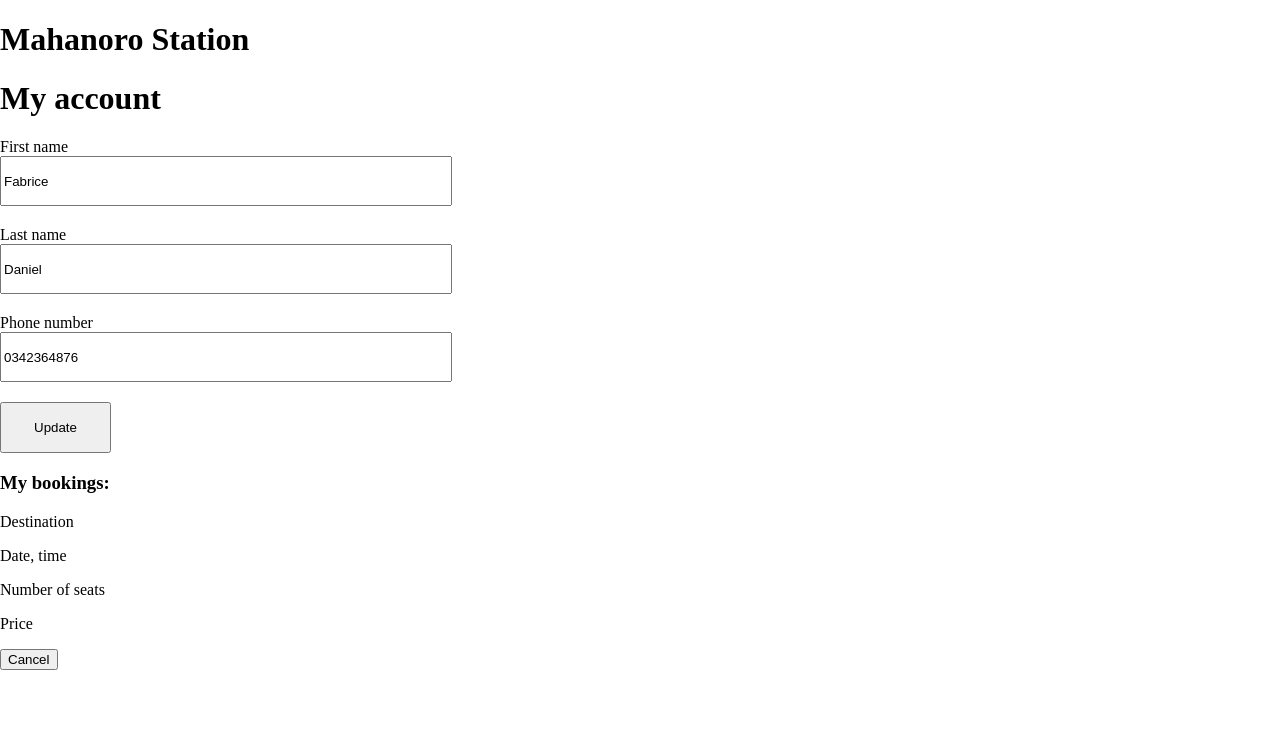
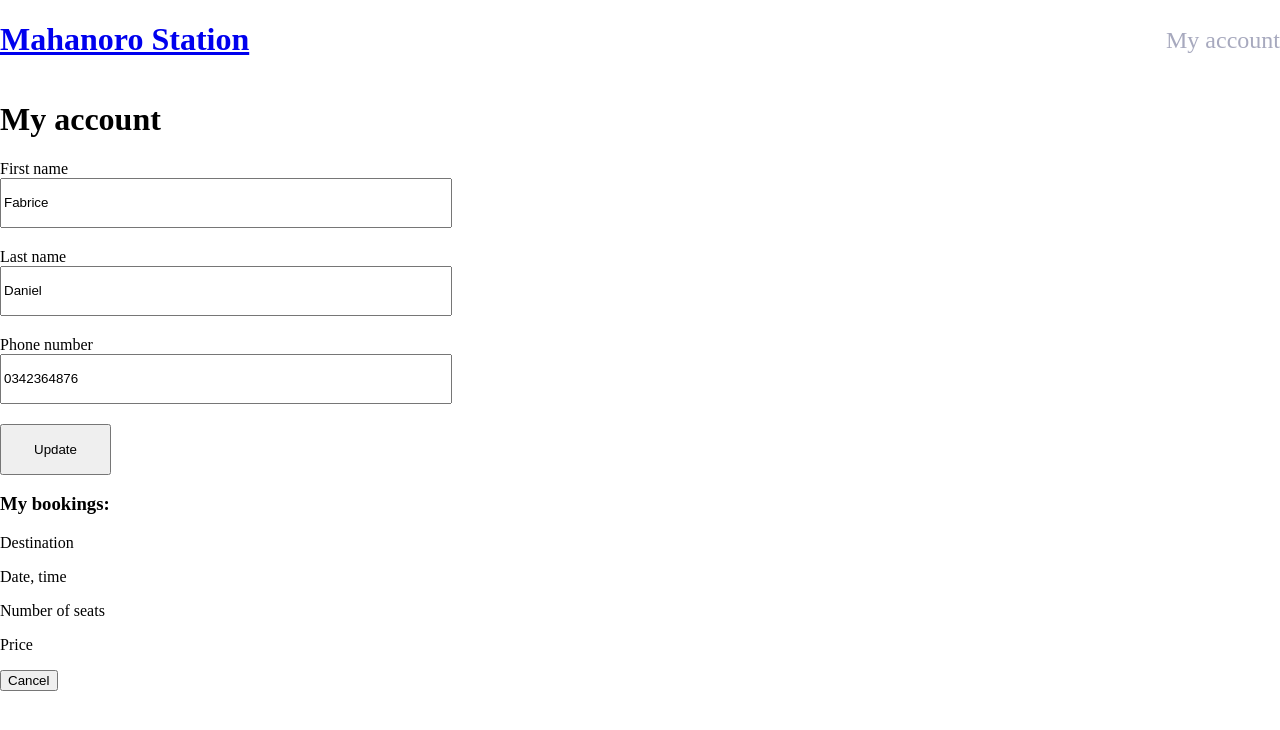
Before and after one commit to voromahery/mahanoro-station, a React app: page /account in a window 1280 px wide. Shown: the top 730 px of the page. Built offline with nearby package versions, Linux system fonts and the light colour scheme; no server answers.

Commit message:
Fixed seat

```diff
--- a/src/App.js
+++ b/src/App.js
@@ -1,6 +1,6 @@
 import React from "react";
 import { Switch, Route } from "react-router-dom";
-import Header from "./containers/HeaderContainer";
+import Headers from "./containers/HeaderContainer";
 import PlaceOptionContainer from "./pages/PlaceOption";
 import NextTrip from "./pages/NextTrip";
 import SeatBooking from "./pages/SeatBooking";
@@ -9,7 +9,7 @@ import AccountContainer from "./pages/Account";
 function App() {
   return (
     <>
-      <Header />
+      <Headers />
       <Switch>
         <Route exact path="/">
           <PlaceOptionContainer />
--- /dev/null
+++ b/src/components/booking/index.js
@@ -0,0 +1,14 @@
+import React from "react";
+import { Container, List, ListItem } from "./styles/booking";
+
+export default function Booking({ children, ...restProps }) {
+  return <Container {...restProps}>{children}</Container>;
+}
+
+Booking.List = function BookingList({ children, ...restProps }) {
+  return <List {...restProps}>{children}</List>;
+};
+
+Booking.ListItem = function BookingListItem({ children, ...restProps }) {
+  return <ListItem {...restProps}>{children}</ListItem>;
+};
--- /dev/null
+++ b/src/components/booking/styles/booking.js
@@ -0,0 +1,11 @@
+import styled from "styled-components";
+
+export const Container = styled.div``;
+
+export const List = styled.ul`
+  display: grid;
+  grid-template-columns: repeat(4, 1fr);
+  max-width: max-content;
+`;
+
+export const ListItem = styled.li``;
--- /dev/null
+++ b/src/components/header/index.js
@@ -0,0 +1,14 @@
+import React from "react";
+import { Container, Heading, Account } from "./styles/header";
+
+export default function Header({ children, ...restProps }) {
+  return <Container {...restProps}>{children}</Container>;
+}
+
+Header.Heading = function HeaderHeading({ children, ...restProps }) {
+  return <Heading {...restProps}>{children}</Heading>;
+};
+
+Header.Account = function HeaderAccount({ children, ...restProps }) {
+  return <Account {...restProps}>{children}</Account>;
+};
--- /dev/null
+++ b/src/components/header/styles/header.js
@@ -0,0 +1,14 @@
+import styled from "styled-components";
+
+export const Container = styled.header`
+  display: flex;
+  flex-direction: row;
+  justify-content: space-between;
+  align-items: center;
+`;
+export const Heading = styled.h1``;
+export const Account = styled.p`
+  font-size: 24px;
+  line-height: 28px;
+  color: #a7a9be;
+`;
--- a/src/components/index.js
+++ b/src/components/index.js
@@ -1,3 +1,5 @@
+export { default as Header } from "./header";
+export { default as Booking } from "./booking";
 export { default as PlaceOption } from "./placeOption";
 export { default as Modal } from "./modal";
 export { default as Account } from "./account";
--- a/src/containers/Header.js
+++ b/src/containers/Header.js
@@ -1,10 +1,21 @@
 import React, { useEffect } from "react";
+import { Link } from "react-router-dom";
+import { Header } from "../components";
 
-export default function Header({ getData, data }) {
+export default function Headers({ getData, data }) {
   useEffect(() => {
     getData();
   }, []);
 
   console.log(data);
-  return <h1>Mahanoro Station</h1>;
+  return (
+    <Header>
+      <Link to="/">
+        <Header.Heading>Mahanoro Station</Header.Heading>
+      </Link>
+      <Link to="/account">
+        <Header.Account>My account</Header.Account>
+      </Link>
+    </Header>
+  );
 }
--- a/src/containers/HeaderContainer.js
+++ b/src/containers/HeaderContainer.js
@@ -1,6 +1,6 @@
 import { connect } from 'react-redux';
 import { getData } from '../actions/data';
-import Header from './Header';
+import Headers from './Header';
 
 function mapStateToProps(state) {
     console.log(state);
@@ -13,4 +13,4 @@ const mapDispatchToProps = {
 	getData,
 };
 
-export default connect(mapStateToProps, mapDispatchToProps)(Header);
+export default connect(mapStateToProps, mapDispatchToProps)(Headers);
--- a/src/globalStyles.js
+++ b/src/globalStyles.js
@@ -10,6 +10,18 @@ ul {
     margin: 0
 }
 
+a {
+    text-decoration: none;
+}
+
+a:hover {
+    text-decoration: underline;
+}
+
+.booked {
+    opacity: 0;
+}
+
 button {
     cursor: pointer;
 }
--- a/src/pages/Account.js
+++ b/src/pages/Account.js
@@ -6,7 +6,9 @@ export default function AccountContainer() {
   const firstName = useSelector((state) => state.user.firstName);
   const lastName = useSelector((state) => state.user.lastName);
   const phone = useSelector((state) => state.user.phone);
-  console.log(firstName);
+  function updateUser(e) {
+    e.preventDefault();
+  }
   return (
     <Account>
       <Account.Heading>
@@ -41,7 +43,7 @@ export default function AccountContainer() {
             />
           </Account.Label>
         </Account.Wrapper>
-        <Account.Update>Update</Account.Update>
+        <Account.Update onSubmit={updateUser}>Update</Account.Update>
       </Account.Form>
       <Account>
         <Account.Title>My bookings:</Account.Title>
--- a/src/pages/SeatBooking.js
+++ b/src/pages/SeatBooking.js
@@ -2,6 +2,7 @@ import React from "react";
 import { useParams } from "react-router-dom";
 import { format } from "date-fns";
 import { useSelector, useDispatch } from "react-redux";
+import { Booking } from "../components";
 import { displayModal } from "../actions/modal";
 import ModalContainer from "../containers/Modal";
 
@@ -10,29 +11,8 @@ export default function SeatBooking() {
   const { bookingId } = useParams();
   const booking = allData.find((data) => data.id === Number(bookingId));
   const filterSeat = booking.seats.filter((seat) => seat.isAvailable === true);
-  const seats = [
-    "🪑",
-    "🪑",
-    "🪑",
-    "🪑",
-    "🪑",
-    "🪑",
-    "🪑",
-    "🪑",
-    "🪑",
-    "🪑",
-    "🪑",
-    "🪑",
-    "🪑",
-    "🪑",
-    "🪑",
-    "🪑",
-    "🪑",
-    "🪑",
-    "🪑",
-    "🪑",
-  ];
-  seats.length = filterSeat.length;
+  const seats = ["🪑"];
+  // seats.length = filterSeat.length;
 
   // Get the date
   const fullDate = new Date(booking.departureTime);
@@ -44,7 +24,7 @@ export default function SeatBooking() {
   console.log(openModal);
   const dispatch = useDispatch();
   return (
-    <>
+    <Booking>
       {openModal && <ModalContainer />}
       <h1>
         Book a seat to:<span>{booking.destination}</span>
@@ -52,11 +32,16 @@ export default function SeatBooking() {
       <div>
         <div>
           <h3>Pick a seat</h3>
-          <ul>
-            {seats.map((seat, index) => (
-              <li key={index}>{seat}</li>
+          <Booking.List>
+            {booking.seats.map((seat, index) => (
+              <Booking.ListItem
+                key={index}
+                className={!seat.isAvailable && "booked"}
+              >
+                {seats}
+              </Booking.ListItem>
             ))}
-          </ul>
+          </Booking.List>
           <div>
             <h3>Trip informations:</h3>
             <ul>
@@ -88,6 +73,6 @@ export default function SeatBooking() {
           </div>
         </div>
       </div>
-    </>
+    </Booking>
   );
 }
```
Also changed, not shown: 2 other files (tests, documents, lock files or other folders).
